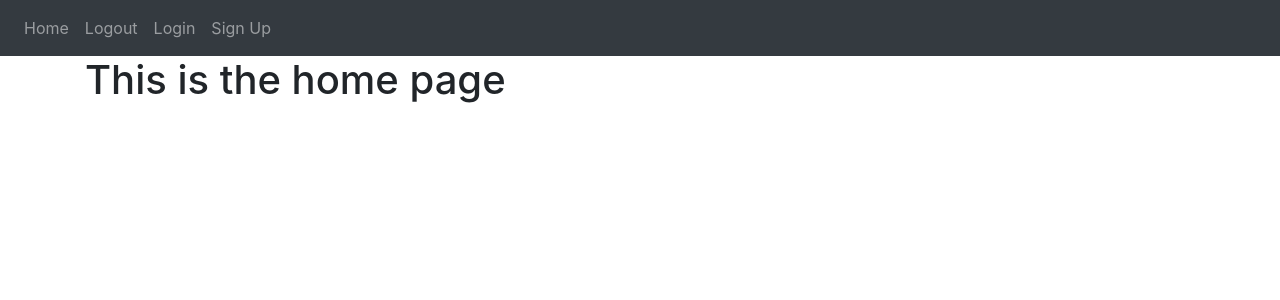
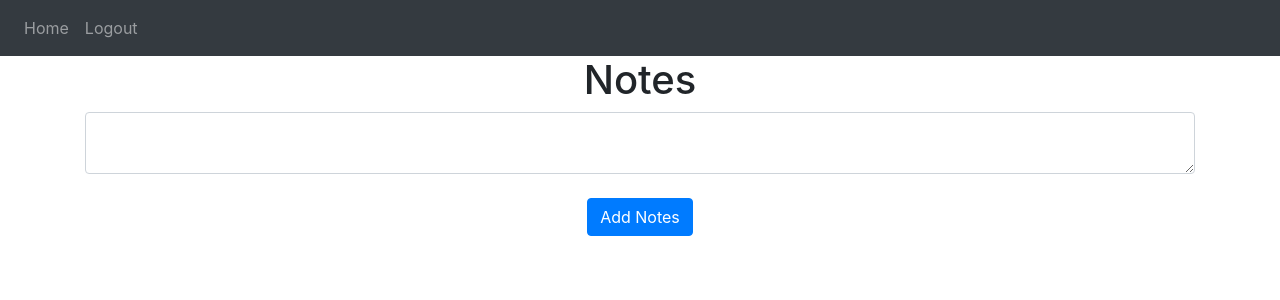
Before and after one commit to erukuno/notetaking-app, a Flask app: page / in a window 1280 px wide. Shown: the top 300 px of the page. Run offline with Flask 3, Linux system fonts and the light colour scheme; a user stored in the database is signed in; some libraries are stand-ins or nearby versions.

Commit message:
add and delete notes now

```diff
--- a/website/auth.py
+++ b/website/auth.py
@@ -21,7 +21,7 @@ def login():
                 flash('Incorrect password, try again.',category='error')
         else:
             flash('Email does not exist', category='error')
-    return render_template("login.html")
+    return render_template("login.html",user=current_user)
 
 @auth.route('/logout')
 @login_required
@@ -56,4 +56,4 @@ def signup():
             flash("Account created!", category='success')
             return redirect(url_for('views.home'))
 
-    return render_template("signup.html")
+    return render_template("signup.html", user=current_user)
--- a/website/static/style.js
+++ b/website/static/style.js
@@ -0,0 +1,8 @@
+function deleteNote(noteId) {
+  fetch("/delete-note", {
+    method: "POST",
+    body: JSON.stringify({ noteId: noteId }),
+  }).then((res_) => {
+    window.location.href = "/";
+  });
+}
--- a/website/templates/base.html
+++ b/website/templates/base.html
@@ -29,11 +29,13 @@
       </button>
       <div class="collapse navbar-collapse" id="navbar">
         <div class="navbar-nav">
+          {%if user.is_authenticated %}
           <a class="nav-item nav-link" id="home" href="/">Home</a>
           <a class="nav-item nav-link" id="logout" href="/logout">Logout</a>
-
+          {% else %}
           <a class="nav-item nav-link" id="login" href="/login">Login</a>
           <a class="nav-item nav-link" id="signUp" href="/signup">Sign Up</a>
+          {% endif %}
         </div>
       </div>
     </nav>
@@ -70,5 +72,9 @@
       integrity="sha384-JZR6Spejh4U02d8jOt6vLEHfe/JQGiRRSQQxSfFWpi1MquVdAyjUar5+76PVCmYl"
       crossorigin="anonymous"
     ></script>
+    <script
+      type="text/javascript"
+      src="{{url_for('static',filename='style.js')}}"
+    ></script>
   </body>
 </html>
--- a/website/templates/home.html
+++ b/website/templates/home.html
@@ -1,3 +1,18 @@
 {% extends "base.html" %} {% block title %}home{% endblock %} {%block content%}
-<h1>This is the home page</h1>
+<h1 align="center">Notes</h1>
+<ul class="list-group list-group-flush" id="notes">
+  {% for note in user.notes %}
+  <li class="list-group-item">{{note.data}}</li>
+  <button type="button" class="close" onclick="deleteNote({{ note.id }})">
+    <span aria-hidden="true">&times;</span>
+  </button>
+  {% endfor %}
+</ul>
+<form method="POST">
+  <textarea name="note" id="note" class="form-control"></textarea>
+  <div align="center">
+    <br />
+    <button type="submit" class="btn btn-primary">Add Notes</button>
+  </div>
+</form>
 {%endblock%}
--- a/website/views.py
+++ b/website/views.py
@@ -1,10 +1,36 @@
-#store and create standard routes and views
-from flask import Blueprint, render_template
+# store and create standard routes and views
+from flask import Blueprint, render_template, flash, request, jsonify
 from flask_login import login_user, login_required, logout_user, current_user
+from .models import Note
+from . import db
+import json
 
-views= Blueprint('views',__name__)
+views = Blueprint('views', __name__)
 
-@views.route('/')
+@views.route('/', methods=['GET', 'POST'])
 @login_required
 def home():
-    return render_template("home.html")
+    if request.method == 'POST':
+        note = request.form.get('note')
+
+        if len(note) < 1:
+            flash("Note is too short!", category='error')
+        else:
+            new_note = Note(data=note, user_id=current_user.id)
+            db.session.add(new_note)
+            db.session.commit()
+            flash("Note added successfully!", category='successful')
+
+    return render_template("home.html", user=current_user)
+
+@views.route('/delete-note', methods=['POST'])
+def delete_note():
+    data = json.loads(request.data)
+    note_id = data['noteId']
+    note = Note.query.get(note_id)
+
+    if note and note.user_id == current_user.id:
+        db.session.delete(note)
+        db.session.commit()
+        return jsonify({})
+    return jsonify({"error": "Note not found or unauthorized access"})
```
Also changed, not shown: instance/database.db.
